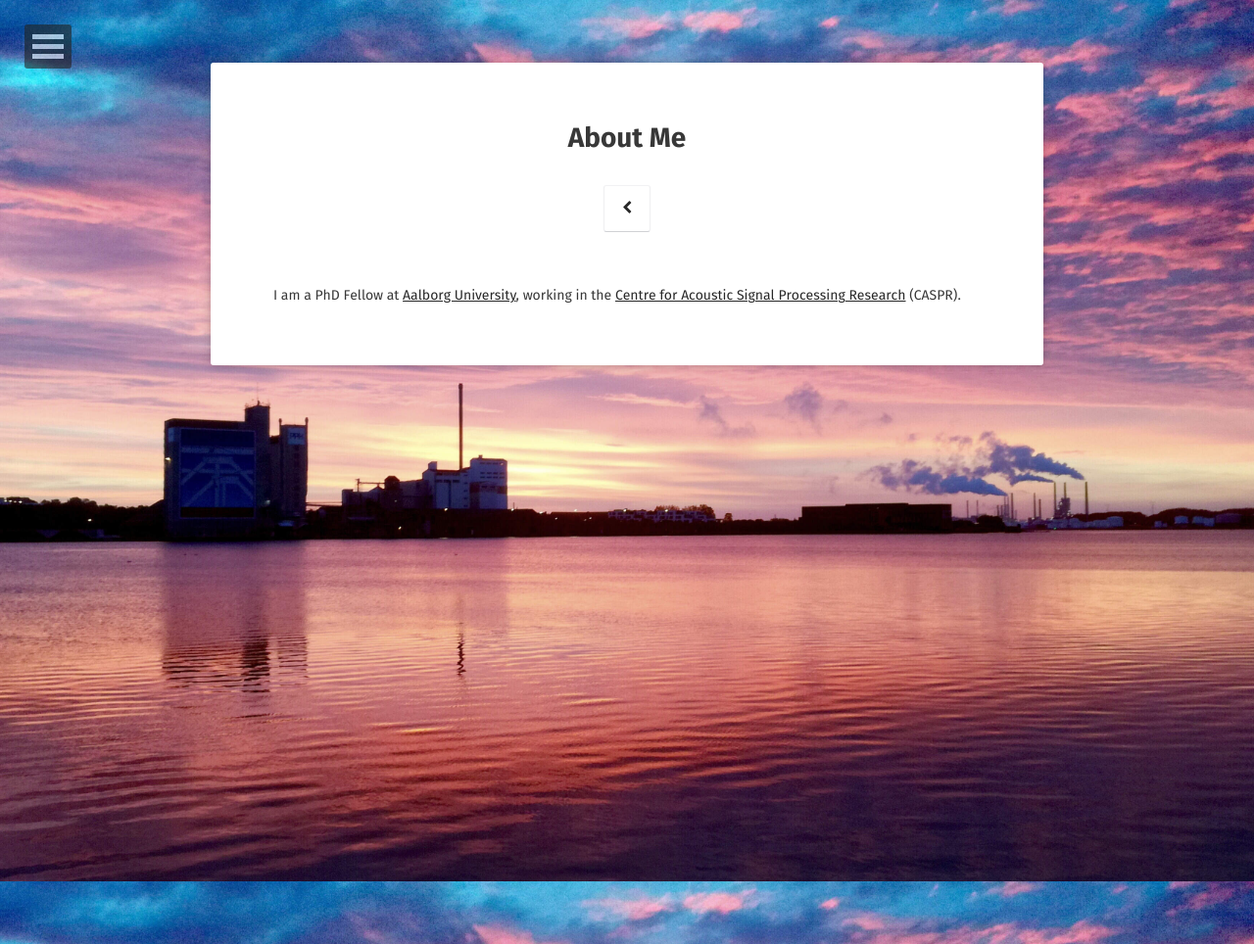
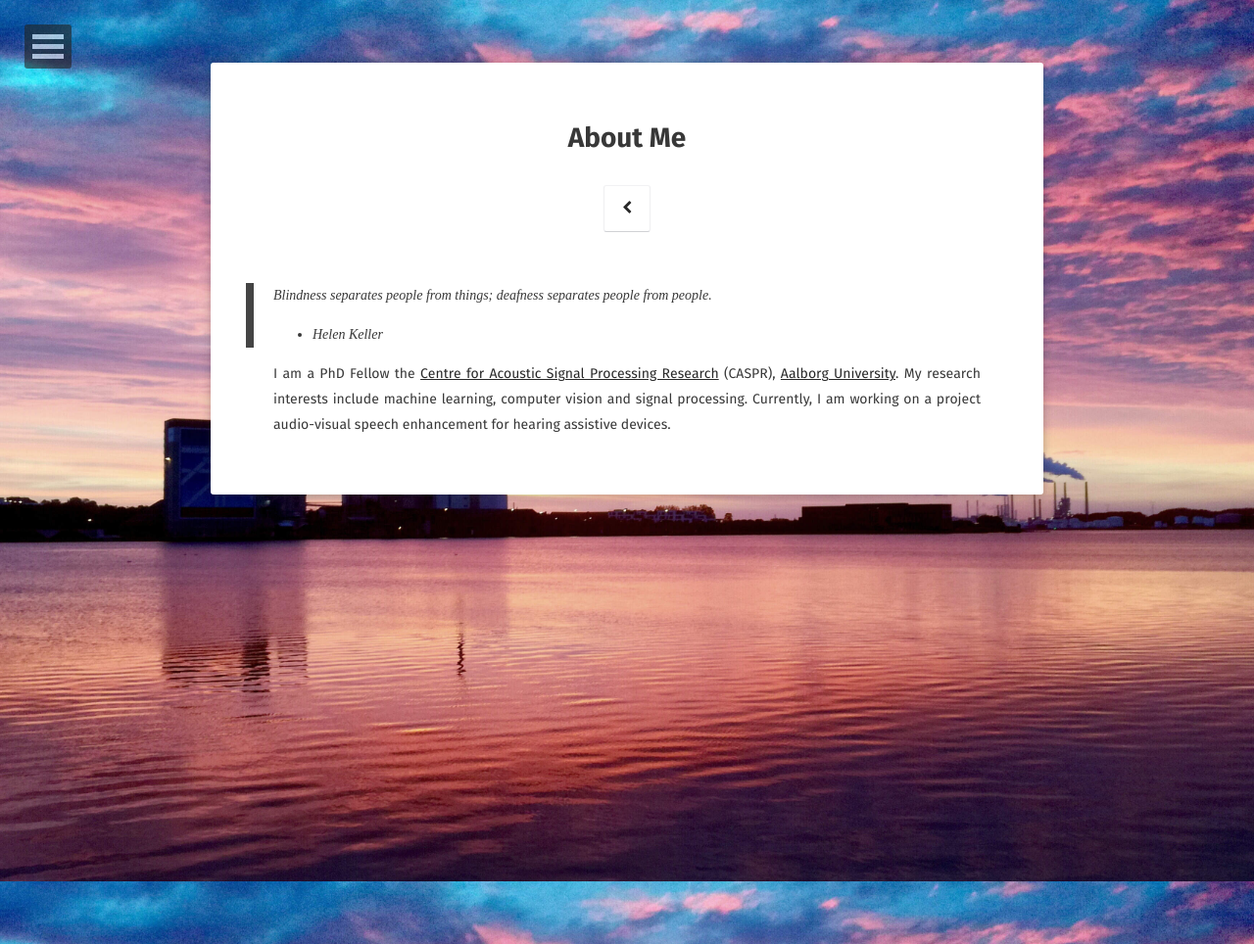
Before and after one commit to danmic/danmic.github.io, a Jekyll site: the page built from about/index.md, in a window 1280 px wide. Shown: the whole page at 98% size. Built offline with Jekyll 4.4.1, drawn with Linux system fonts in a browser that asks for light colours; some web fonts are replaced.

Commit message:
updated about section

```diff
--- a/about/index.md
+++ b/about/index.md
@@ -6,4 +6,7 @@
 comments: false
 ---
 
-I am a PhD Fellow at [Aalborg University](https://www.en.aau.dk), working in the [Centre for Acoustic Signal Processing Research](http://caspr.es.aau.dk) (CASPR).
+> Blindness separates people from things; deafness separates people from people.
+> - Helen Keller
+
+I am a PhD Fellow the [Centre for Acoustic Signal Processing Research](http://caspr.es.aau.dk) (CASPR), [Aalborg University](https://www.en.aau.dk). My research interests include machine learning, computer vision and signal processing. Currently, I am working on a project audio-visual speech enhancement for hearing assistive devices.
```
